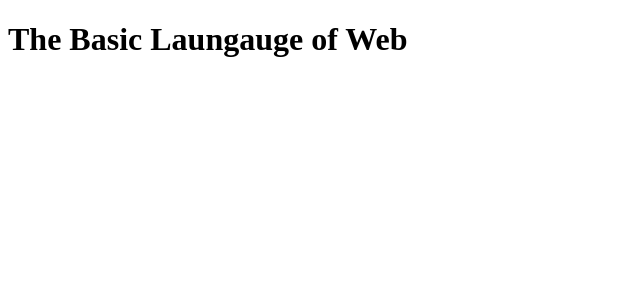
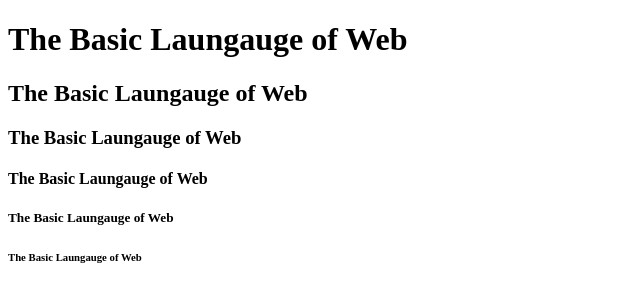
Before and after one commit to srinivasch0306/jonas_schmedtmann_html_css_course, a plain HTML site: page 1_challenge/index.html in a window 1280 px wide. Shown: the whole page, without its empty margins (0-640 px from the left). Drawn offline with Linux system fonts and the light colour scheme.

Commit message:
need to work

```diff
--- a/1_challenge/index.html
+++ b/1_challenge/index.html
@@ -5,6 +5,12 @@
   </head>
   <body>
     <h1>The Basic Laungauge of Web</h1>
+    <h2>The Basic Laungauge of Web</h2>
+    <h3>The Basic Laungauge of Web</h3>
+    <h4>The Basic Laungauge of Web</h4>
+    <h5>The Basic Laungauge of Web</h5>
+    <h6>The Basic Laungauge of Web</h6>
+
     <p></p>
   </body>
 </html>
```
